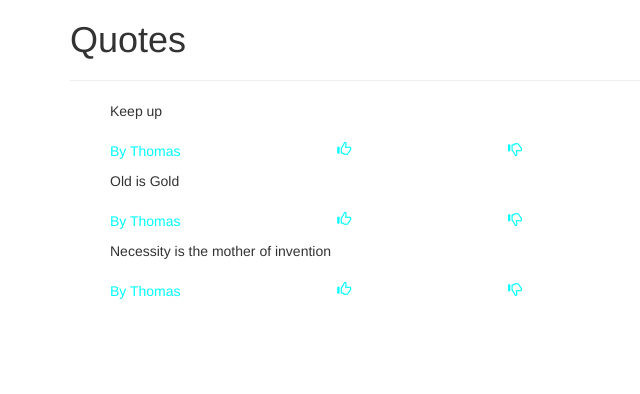
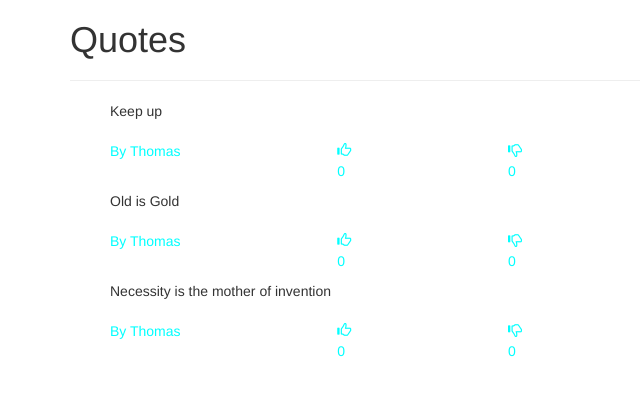
Before and after one commit to Kadas36/Quotes-Application, an Angular app: page / in a window 1280 px wide. Shown: the top 394 px of the page, without its empty margins (0-640 px from the left). Built offline with nearby package versions, Linux system fonts and the light colour scheme.

Commit message:
Add incremenet binding

```diff
--- a/src/app/quote/quote.component.html
+++ b/src/app/quote/quote.component.html
@@ -16,8 +16,15 @@
 
             <div class="quoteAction">
               <p>By {{ quote.name}}</p>
-              <div class="glyphicon glyphicon-thumbs-up"></div>
-              <div class="glyphicon glyphicon-thumbs-down"></div>
+              <div class="glyph">
+                <div class="glyphicon glyphicon-thumbs-up" (click)='incrementNumber(i)'></div>
+                <p class="count">{{ likes }}</p>
+              </div>
+              <div class="glyph">
+                <div class="glyphicon glyphicon-thumbs-down" (click)='decrementNumber(i)'></div>
+                <p class="count">{{ dislikes }}</p>
+              </div>
+
             </div>
 
           </div>
```
